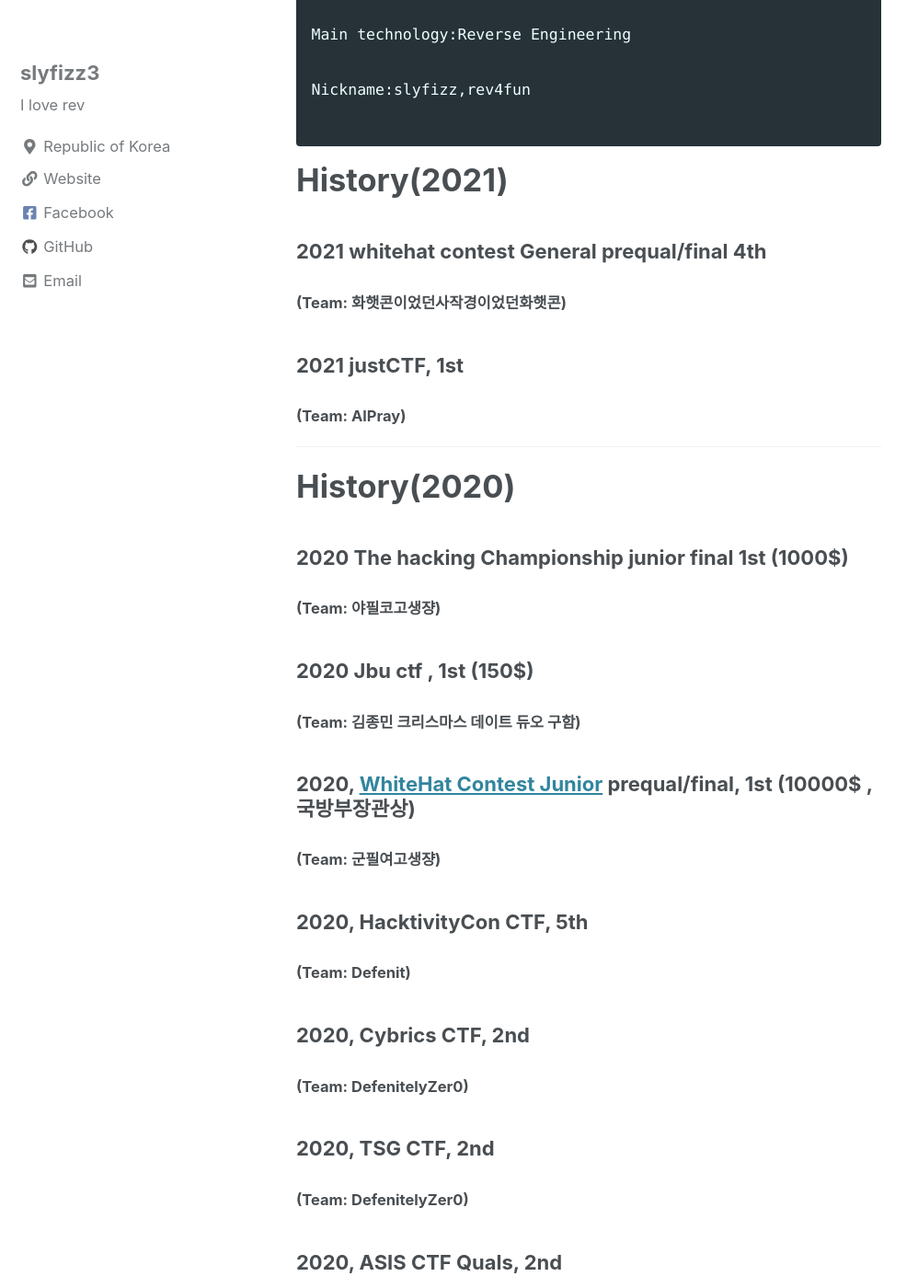
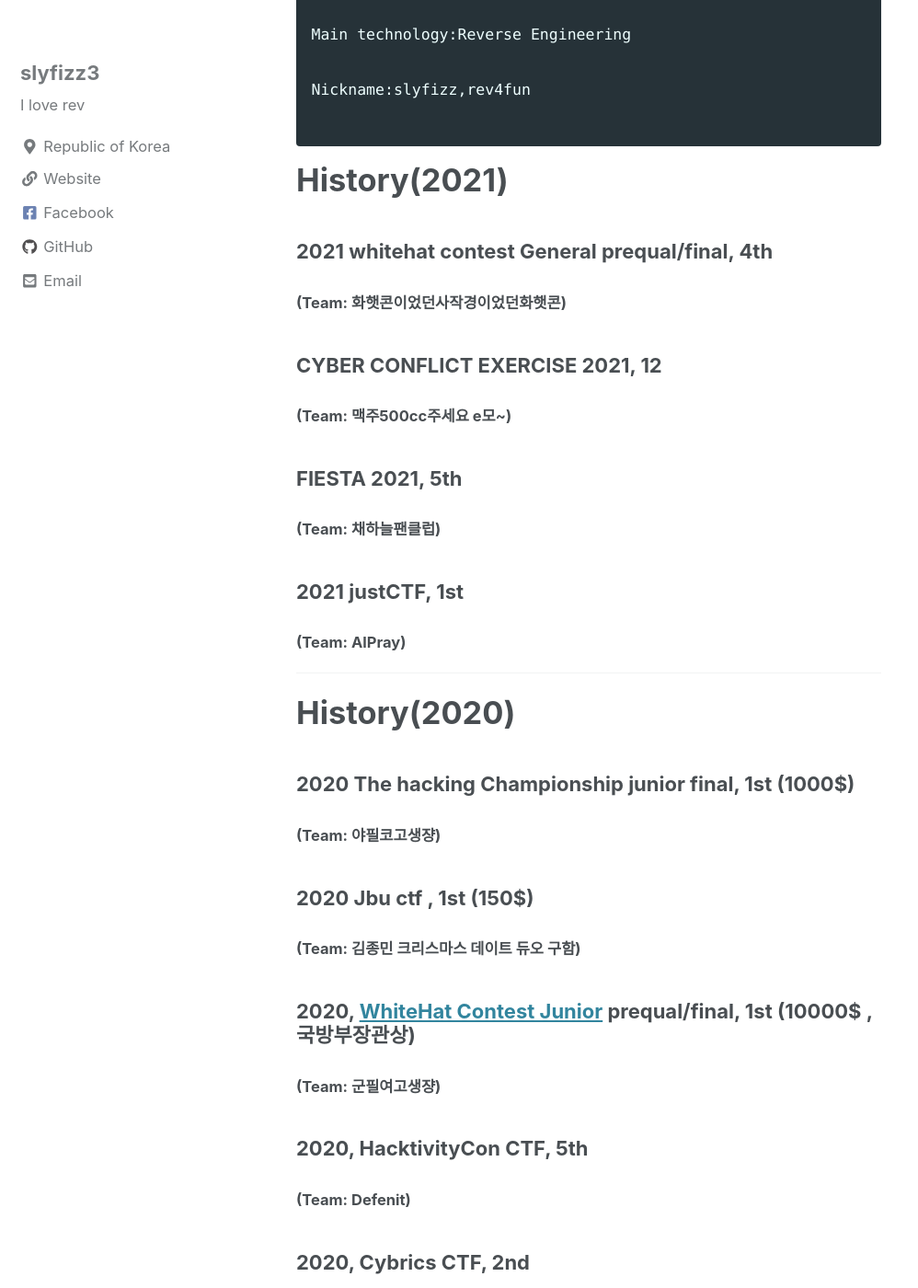
Before and after one commit to slyfizz3/slyfizz3.github.io, a Jekyll site: the page built from _pages/about.md, in a window 1280 px wide and 1400 px high, scrolled down 601 px. Shown: the whole window at 92% size, without its empty margins (0-998 px from the left). Built offline with Jekyll 4.4.1, drawn with Linux system fonts in a browser that asks for light colours; cached includes are drawn as plain includes; nearby versions of some CDN libraries.

Commit message:
Update about.md

```diff
--- a/_pages/about.md
+++ b/_pages/about.md
@@ -28,8 +28,15 @@ Nickname:slyfizz,rev4fun
 
 # History(2021)
 
-### 2021 whitehat contest General prequal/final 4th
+### 2021 whitehat contest General prequal/final, 4th
 #### (Team: 화햇콘이었던사작경이었던화햇콘)
+
+### CYBER CONFLICT EXERCISE 2021, 12
+#### (Team: 맥주500cc주세요 e모~)
+
+### FIESTA 2021, 5th
+#### (Team: 채하늘팬클럽)
+
 ### 2021 justCTF, 1st
 #### (Team: AlPray)
 
@@ -39,7 +46,7 @@ Nickname:slyfizz,rev4fun
 
 # History(2020)
 
-### 2020 The hacking Championship junior final 1st (1000$)
+### 2020 The hacking Championship junior final, 1st (1000$)
 #### (Team: 야필코고생쟝)
 ### 2020 Jbu ctf , 1st (150$)
 #### (Team: 김종민 크리스마스 데이트 듀오 구함)
```
